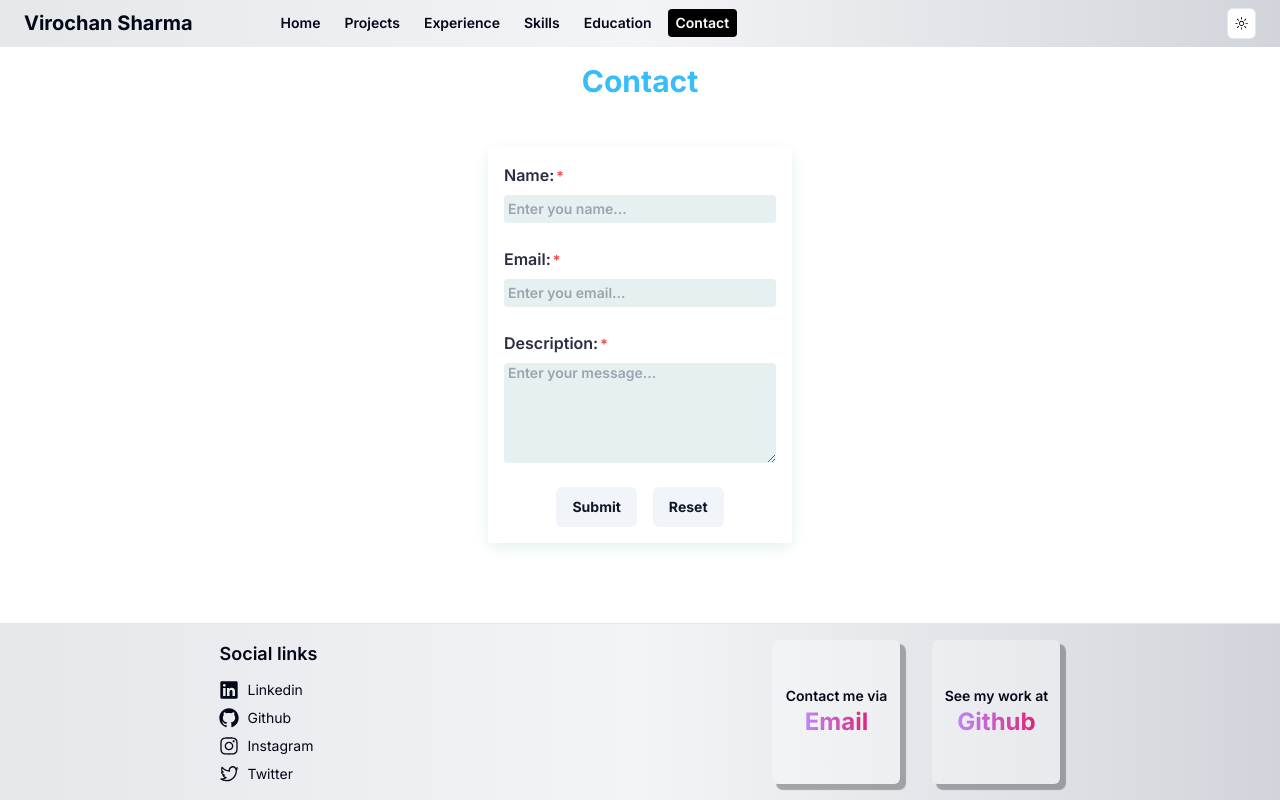
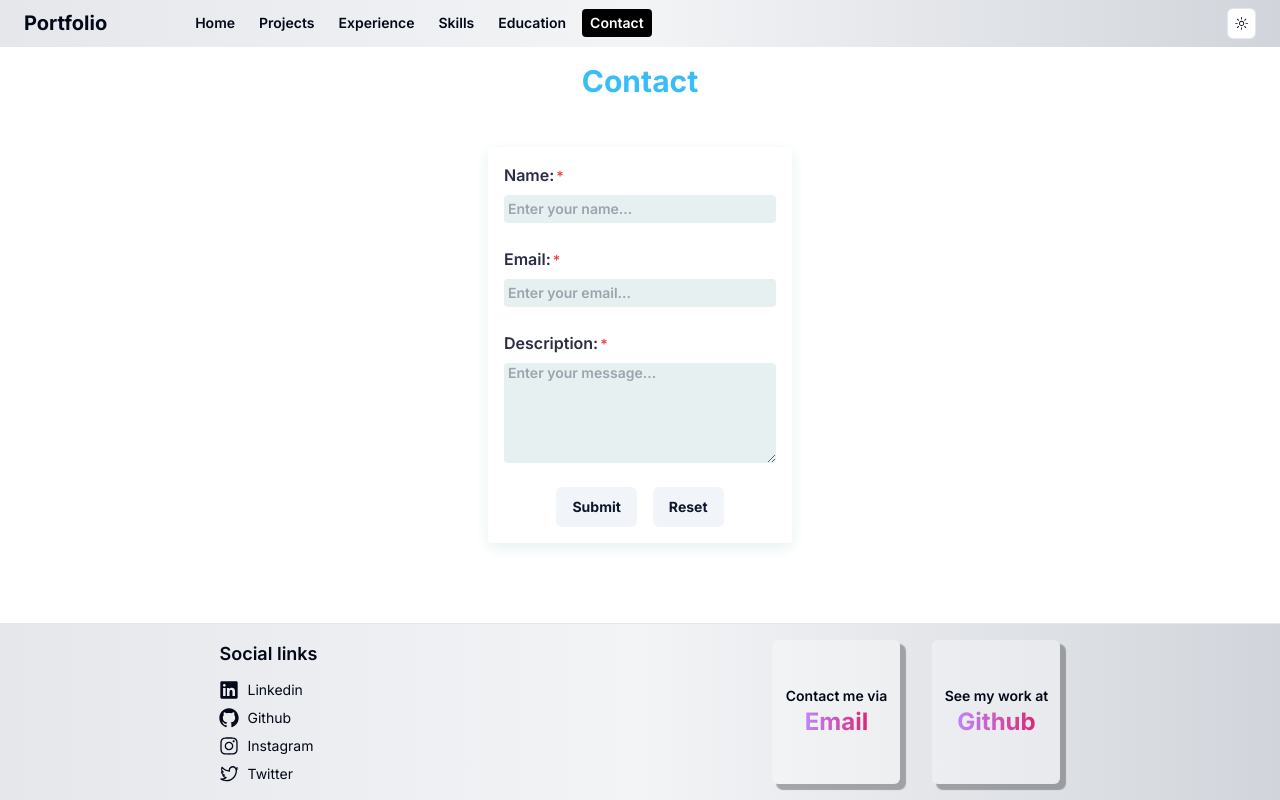
Before and after one commit to virochan999/Portfolio, a Next.js app: page /contact in a window 1280 px wide. Built offline with nearby package versions, Linux system fonts and the light colour scheme.

Commit message:
Fixed typos

```diff
--- a/src/app/contact/ContactForm.tsx
+++ b/src/app/contact/ContactForm.tsx
@@ -63,7 +63,7 @@ const ContactForm = () => {
         </label>
         <input
           type="text"
-          placeholder="Enter you name..."
+          placeholder="Enter your name..."
           {...register("name")}
           id="name"
           autoComplete="on"
@@ -86,7 +86,7 @@ const ContactForm = () => {
         </label>
         <input
           type="email"
-          placeholder="Enter you email..."
+          placeholder="Enter your email..."
           id="email"
           autoComplete="on"
           {...register("email")}
--- a/src/components/molecules/App-logo.tsx
+++ b/src/components/molecules/App-logo.tsx
@@ -4,7 +4,7 @@ const AppLogo = ({ isBarOpen }: { isBarOpen: boolean }) => {
   return (
     <div className={`${isBarOpen ? "flex" : "hidden"} md:flex`}>
       <h1 className="font-bold flex items-center text-xl cursor-pointer">
-        Virochan Sharma
+        Portfolio
       </h1>
     </div>
   )
```
